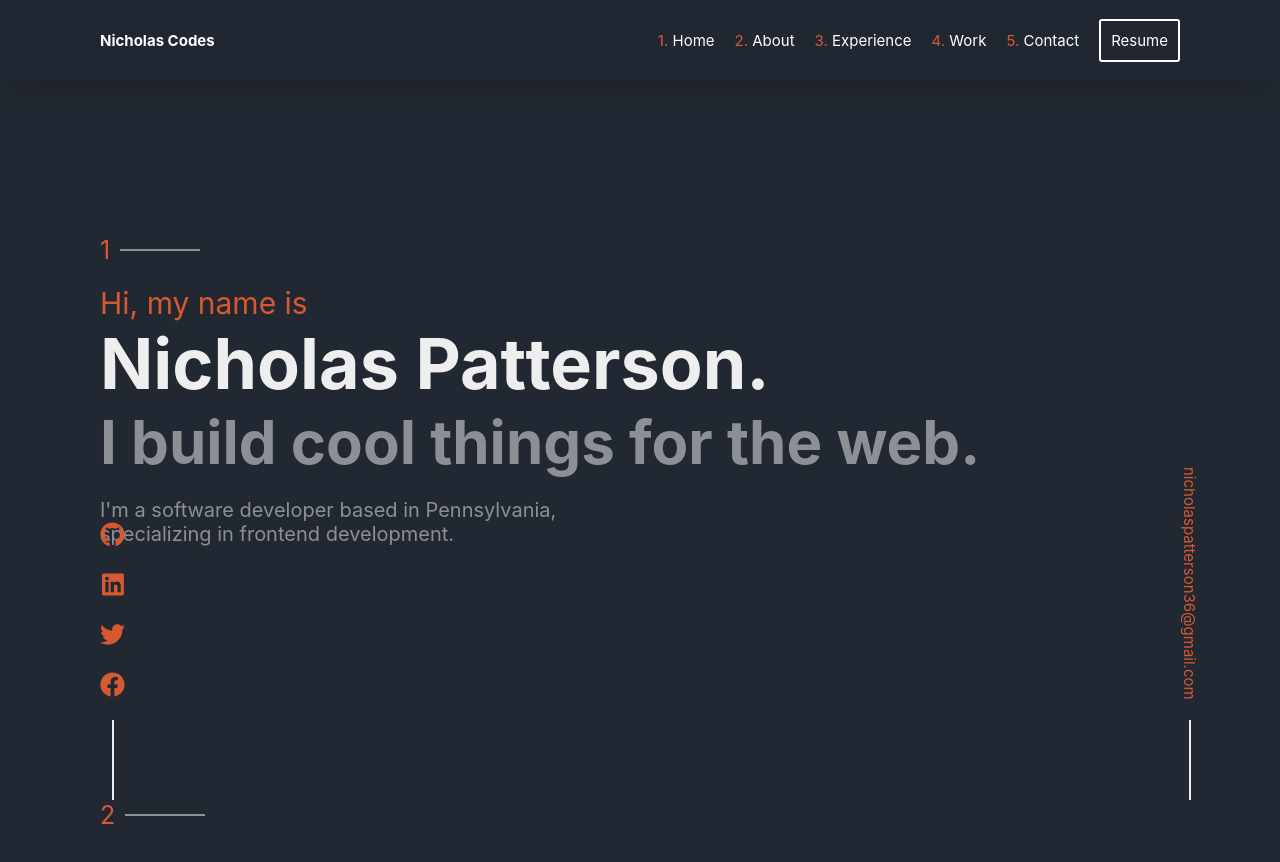
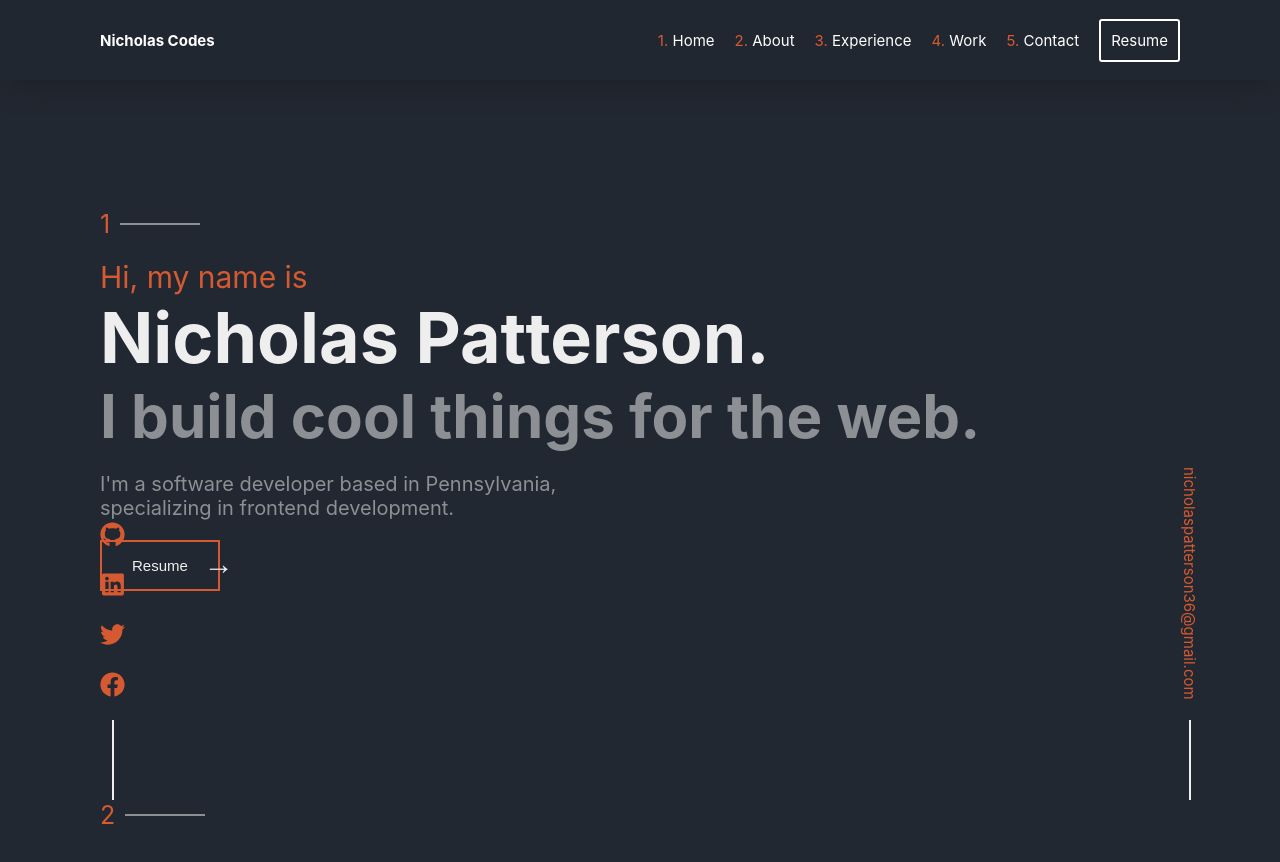
Before and after one commit to nicholas-patterson/Portfolio_2021, a React (Create React App) app: page / in a window 1280 px wide. Shown: the top 862 px of the page. Built offline with nearby package versions, Linux system fonts and the light colour scheme.

Commit message:
navbar fixed and hero started

```diff
--- a/src/components/Hero.tsx
+++ b/src/components/Hero.tsx
@@ -19,6 +19,7 @@ export default function Hero() {
             <div className={HeroCSS.copy}>
                 <p>I'm a software developer based in Pennsylvania, specializing in frontend development. </p>
             </div>
+                <button className={HeroCSS.button} type="button">Resume</button>
         </section>
     )
 }
--- a/src/components/Navbar.tsx
+++ b/src/components/Navbar.tsx
@@ -6,7 +6,7 @@ import { Link, animateScroll as scroll  } from "react-scroll";
 
 const Navbar = () => {
 
-    const [show, setShow] = useState(false);
+    const [show, setShow] = useState(true);
 
     const scrollFunction = () => {
        if(window.scrollY > 180){
@@ -19,6 +19,10 @@ const Navbar = () => {
 
     useEffect(() => {
        window.addEventListener("scroll", scrollFunction);
+
+       return () => {
+           window.removeEventListener("scroll", scrollFunction);
+       }
     }, [])
 
     return (
--- a/src/styles/hero.module.css
+++ b/src/styles/hero.module.css
@@ -47,3 +47,38 @@
   height: 2px;
   margin-left: 1rem;
 }
+
+.button {
+  position: relative;
+  padding: 1.5rem 3rem;
+  border: 2px solid var(--orange);
+  background: transparent;
+  font-size: 1.5rem;
+  color: var(--light-text);
+  cursor: pointer;
+  outline: none;
+  transition: background 0.3s;
+}
+
+.button::after {
+  content: "\2192";
+  width: 2px;
+  background: var(--light-text);
+  display: block;
+  position: absolute;
+  font-size: 3rem;
+  height: 0px;
+  right: 12px;
+  top: 5px;
+  transition: right 0.3s;
+  color: var(--light-text);
+}
+
+.button:hover {
+  background: #d65a3161;
+  box-shadow: inset 0px 0px 4px #000000c2;
+}
+
+.button:hover::after {
+  right: 6px;
+}
```
